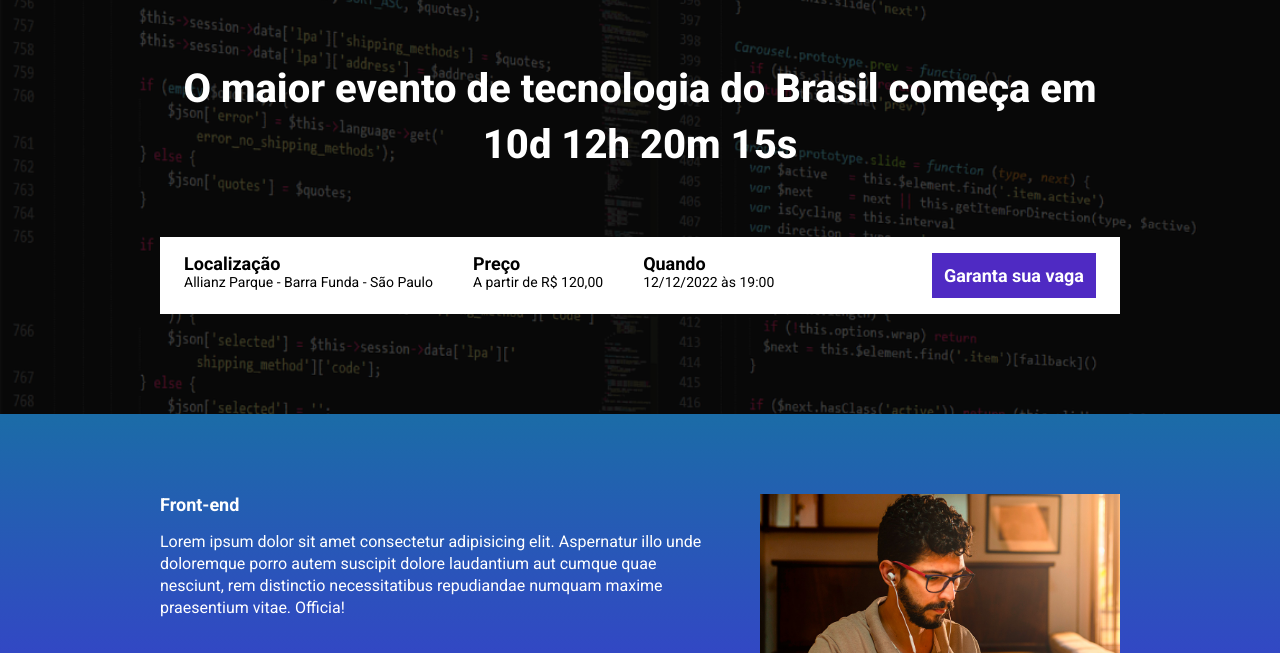
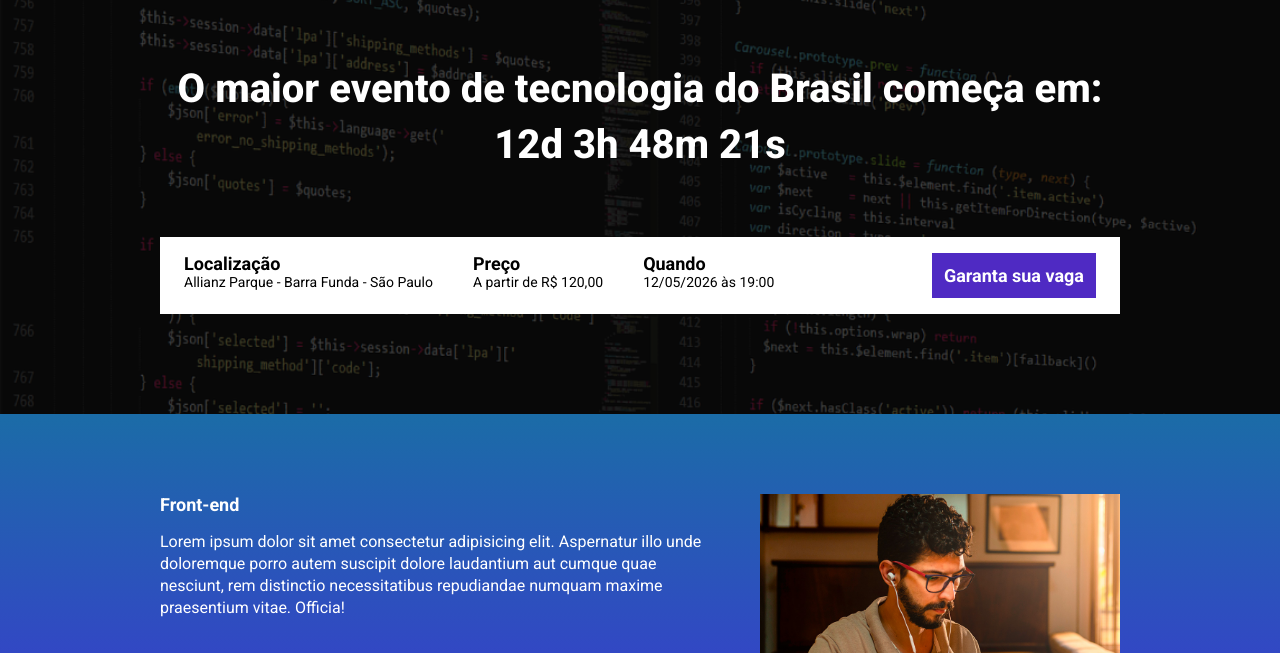
Before and after one commit to vianarafaa/ebac_tech_talks, a website built with Parcel: page src/index.html in a window 1280 px wide. Shown: the part 147-800 px from the top of the page. Built offline with nearby package versions, Linux system fonts and the light colour scheme.

Commit message:
adiciona o timer do evento

```diff
--- a/src/index.html
+++ b/src/index.html
@@ -16,7 +16,7 @@
         <header class="hero">
             <div class="container">
                 <img src="./images/ebac_logo.svg" alt="EBAC" class="hero__logo" />
-                <p class="hero__text">O maior evento de tecnologia do Brasil começa em 10d 12h 20m 15s</p>
+                <p class="hero__text">O maior evento de tecnologia do Brasil começa em: <span id="contador"></span></p>
                 <div class="infos-bar">
                     <ul class="infos-bar__infos">
                         <li class="infos-bar__infos__item">
@@ -29,7 +29,7 @@
                         </li>
                         <li class="infos-bar__infos__item">
                             <b>Quando</b>
-                            12/12/2022 às 19:00
+                            12/05/2026 às 19:00
                         </li>
                     </ul>
                     <a href="#" class="button button--primary">Garanta sua vaga</a>
--- a/src/scripts/main.js
+++ b/src/scripts/main.js
@@ -1 +1,35 @@
 AOS.init()
+
+const dataDoEvento = new Date('May 12, 2026 19:00:00')
+const timeStampDoEvento = dataDoEvento.getTime()
+const contador = document.getElementById('contador')
+
+const contaAsHoras = setInterval(() => {
+    const agora = new Date()
+    const timeStampAtual = agora.getTime()
+
+    const distanciaAteOEvento = timeStampDoEvento - timeStampAtual
+
+    const diasEmMs = 1000 * 60 * 60 * 24
+    const horasEmMs = 1000 * 60 * 60
+    const minutosEmMs = 1000 * 60
+    const segundosEmMs = 1000
+
+    const diasAteOEvento = Math.floor(distanciaAteOEvento / diasEmMs)
+    const horasAteOEvento = Math.floor((distanciaAteOEvento % diasEmMs) / horasEmMs)
+    const minutosAteOEvento = Math.floor((distanciaAteOEvento % horasEmMs) / minutosEmMs)
+    const segundosAteOEvento = Math.floor((distanciaAteOEvento % minutosEmMs) / segundosEmMs)
+
+    console.log(diasAteOEvento)
+    console.log(horasAteOEvento)
+    console.log(minutosAteOEvento)
+    console.log(segundosAteOEvento)
+
+    contador.innerHTML = `${diasAteOEvento}d ${horasAteOEvento}h ${minutosAteOEvento}m ${segundosAteOEvento}s`
+
+    if (distanciaAteOEvento < 0) {
+        clearInterval(contaAsHoras)
+
+        contador.innerHTML = 'Evento expirado'
+    }
+}, 1000)
```
